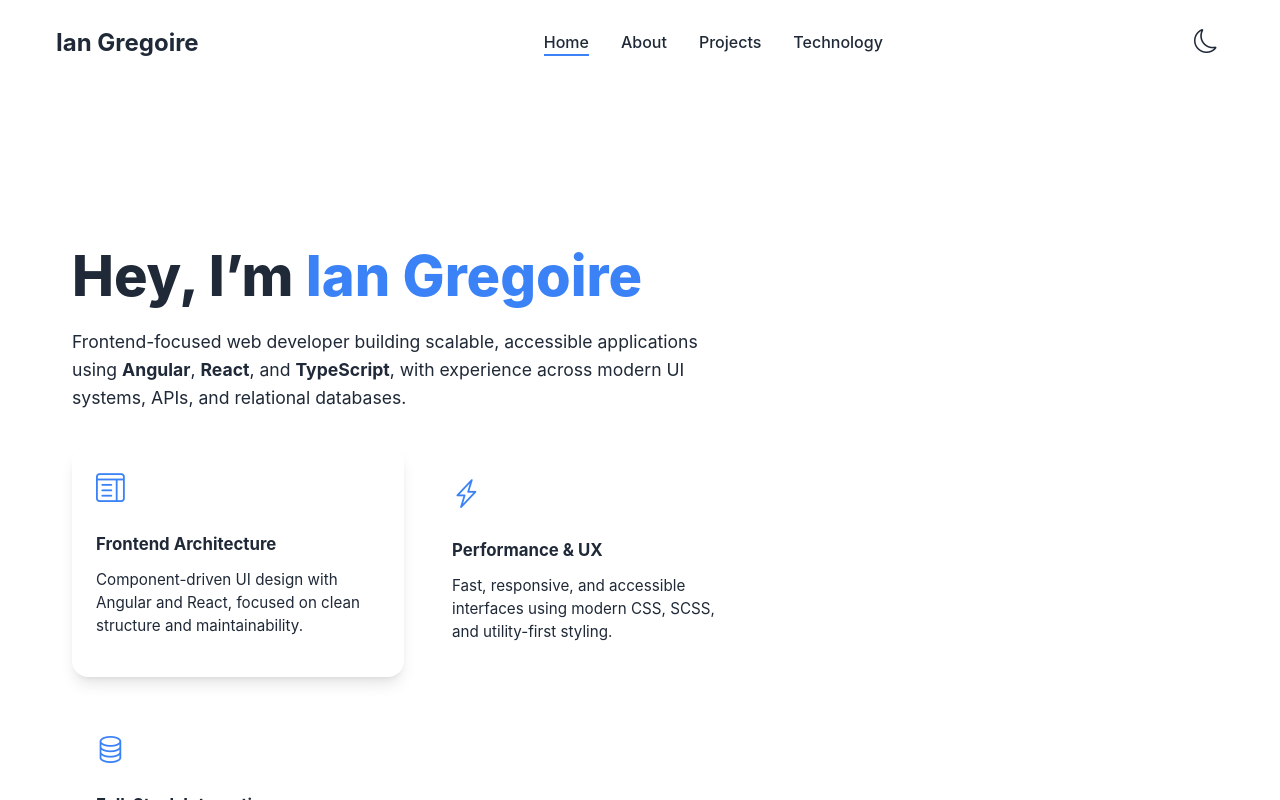
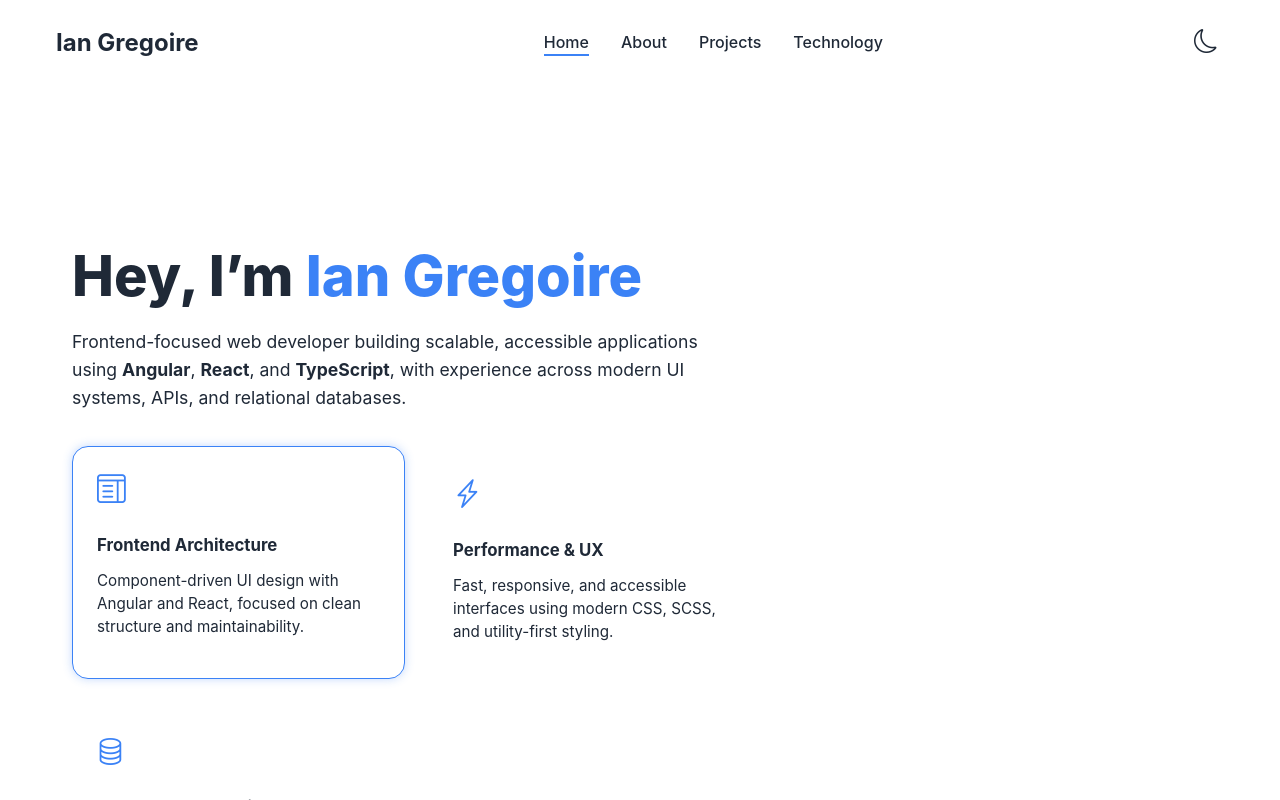
Before and after one commit to IanGregoire/Angular-Portfolio, an Angular app: page / in a window 1280 px wide. In both pictures the pointer is over the element 238 px from the left and 567 px from the top of the page. Shown: the top 800 px of the page. Built offline with nearby package versions, Linux system fonts and the light colour scheme.

Commit message:
Feat: New SCSS for card border highlighting across all pages

```diff
--- a/src/app/pages/home/home.component.scss
+++ b/src/app/pages/home/home.component.scss
@@ -62,7 +62,8 @@
 
       &:hover {
         transform: translateY(-6px);
-        box-shadow: var(--shadow-lg);
+        border: 1px solid var(--color-primary);
+        box-shadow: 0 0 10px rgba(59, 130, 246, 0.3);
       }
     }
   }
@@ -101,6 +102,16 @@
   }
 }
 
+.subtitle {
+  animation: bounceIn 1.5s ease forwards;
+}
+
+@keyframes bounceIn {
+  0% { transform: translateY(-10px); opacity: 0; }
+  60% { transform: translateY(5px); opacity: 1; }
+  100% { transform: translateY(0); }
+}
+
 /* Responsive adjustments */
 @media (max-width: 768px) {
   .hero {
--- a/src/app/pages/projects/projects.component.scss
+++ b/src/app/pages/projects/projects.component.scss
@@ -18,7 +18,8 @@
 
   &:hover {
     transform: translateY(-4px);
-    box-shadow: var(--shadow-lg);
+    border: 1px solid var(--color-primary);
+    box-shadow: 0 0 10px rgba(59, 130, 246, 0.3);
   }
 }
 
--- a/src/app/pages/technology/technology.component.scss
+++ b/src/app/pages/technology/technology.component.scss
@@ -34,7 +34,8 @@
 
     &:hover {
       transform: translateY(-6px);
-      box-shadow: var(--shadow-lg);
+      border: 1px solid var(--color-primary);
+      box-shadow: 0 0 10px rgba(59, 130, 246, 0.3);
     }
 
     .icon-wrapper {
```
